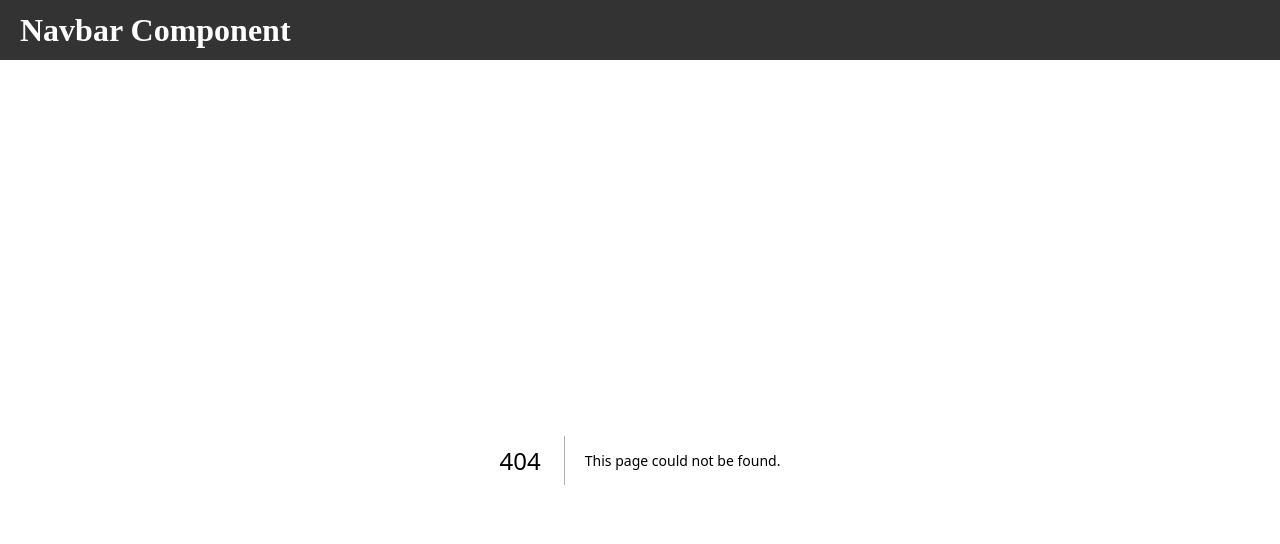
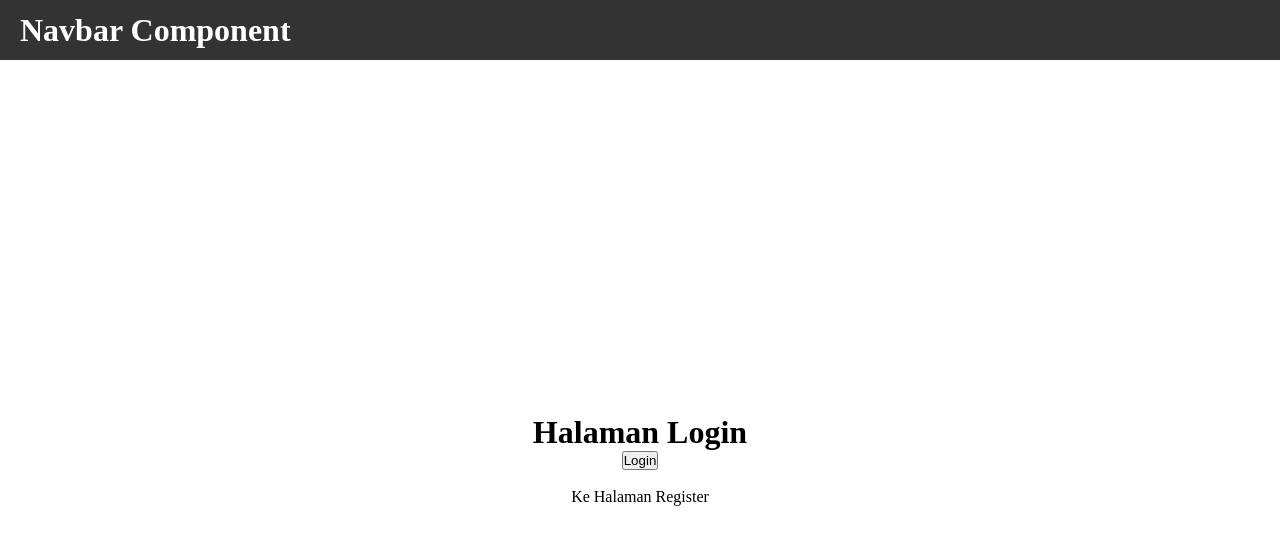
Before and after one commit to vanssea/Pemrograman-Framework_2026, a Next.js app in the folder P4/my-app/: page /views/auth/login in a window 1280 px wide. Before the commit this address had no page. Shown: the top 544 px of the page. Built offline with nearby package versions, Linux system fonts and the light colour scheme.

Commit message:
Langkah 5 - Refactoring Struktur Project (Best Practice)

```diff
--- /dev/null
+++ b/P4/my-app/src/pages/views/auth/login/index.tsx
@@ -0,0 +1,22 @@
+import Link from "next/link";
+import { useRouter } from "next/router";
+import styles from "./login.module.css";
+
+const TampilanLogin = () => {
+  const { push } = useRouter();
+
+  const handleLogin = () => {
+    // logika login disini
+    push('/produk');
+  };
+
+  return (
+    <div className={styles.login}>
+      <h1>Halaman Login</h1>
+      <button onClick={() => handleLogin()}>Login</button> <br />
+      <Link href="/auth/register">Ke Halaman Register</Link>
+    </div>
+  );
+};
+
+export default TampilanLogin;
```
Also changed, not shown: P4/my-app/src/pages/auth/login.tsx (+4 -15 lines), P4/my-app/src/pages/views/auth/login/login.module.css (renamed from P4/my-app/src/pages/auth/login.module.css).
